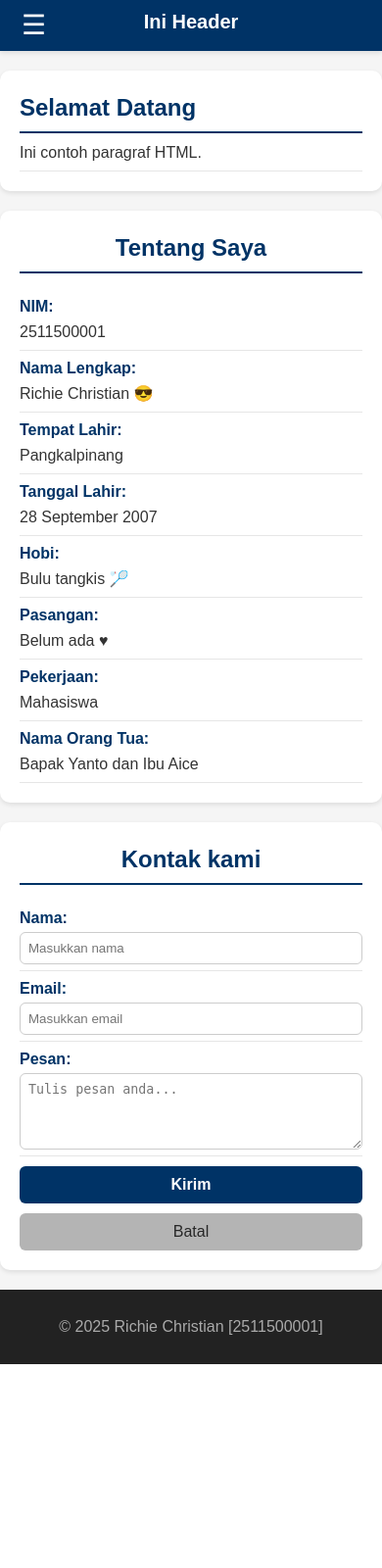
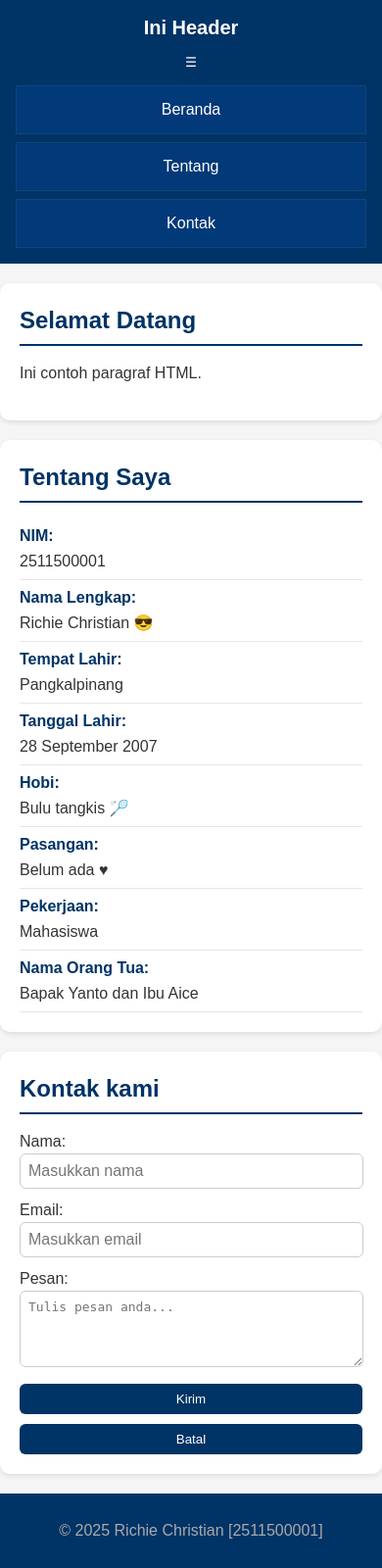
Before and after one commit to RichieChristian01/2511500001-PWD-TI1A-2526O, a PHP site: page /pertemuan-05/index.html in a window 390 px wide. Shown: the whole page at 98% size. Before the commit the page ends 1392 px from the top, so only its background shows below. Run offline with PHP 8.4, Linux system fonts and the light colour scheme.

Commit message:
styling nav menu mobile

```diff
--- a/pertemuan-05/style.css
+++ b/pertemuan-05/style.css
@@ -1,7 +1,3 @@
-html {
-    scroll-behavior: smooth;
-}
-
 body {
     margin: 0;
     font-family: Arial, sans-serif;
@@ -9,30 +5,80 @@ body {
     color: #333;
     line-height: 1.5;
   }
-header h1 {
-    color: #ffffff;
-}
 
 header {
-    background-color: #003366;
-    padding: 10px 0;
+    background: #003366;
+    color: #fff;
+    padding: 20px;
     text-align: center;
-    box-shadow: 0 2px 5px rgba(0, 0, 0, 0.1);
 }
 
 header ul {
-    list-style: none;
     display: flex;
     justify-content: center;
+    list-style:none;
     padding: 0;
-    margin-right: 10px;
+    margin: 10px 0 0;
 }
 
 header li a {
+color: #fff;
 text-decoration: none;
-    color: #ffffff;
-    font-weight: 600;
 padding: 6px 12px;
+}
+
+header h1 {
+margin: 0 0 8px;
+font-size: 20px;
+line-height: 1.2;
+}
+
+header ul {
+flex-direction: column;
+align-items: stretch;
+gap: 8px;
+margin: 8px 0 0;
+}
+
+header li a {
+display: block;
+padding: 12px 14px;
+border: 1px solid rgba(44, 95, 116, 0.35);
+background: rgba(18, 127, 196, 0.08);
+backdrop-filter: saturate(120%);
+}
+
+#home,
+#about,
+#contact {
+background-color: #ffffff;
+border-radius: 10px;
+padding: 20px;
+max-width: 700px;
+margin: 20px auto;
+box-shadow: 0 2px 5px rgba(0, 0, 0,
+0.1);
+}
+
+#home h2,
+#about h2,
+#contact h2 {
+color: #003366;
+border-bottom: 2px solid #003366;
+padding-bottom: 6px;
+margin-top: 0;
+margin-bottom: 16px;
+}
+
+#home p {
+text-align: justify;
+}
+
+footer {
+background: #003366;
+color: #aaa;
+text-align: center;
+padding: 10px;
 }
 
 header li a:hover {
@@ -52,40 +98,8 @@ header li a:active {
 background-color: #cc04a1;
 transform: translateY(1px);
 }
-.menu-toggle {
-    display: none;
-    font-size: 28px;
-    background: none;
-    border: none;
-    color: #fff;
-    cursor: pointer;
-}
 
-#home,
-#about,
-#contact {
-    background-color: #ffffff;
-    border-radius: 10px;
-    padding: 20px;
-    max-width: 700px;
-    margin: 20px auto;
-    box-shadow: 0 2px 5px rgba(0, 0, 0, 0.1);
-}
-
-#home h2,
-#about h2,
-#contact h2 {
-    color: #003366;
-    margin-top: 0;
-    padding-bottom: 6px;
-    border-bottom: 2px solid #003366;
-    text-align: center;
-    margin-bottom: 16px;
-}
-
-#home p,
-#about p,
-#contact label {
+#about p {
   display: flex;
   justify-content: flex-start;
   align-items: baseline;
@@ -94,8 +108,7 @@ header li a:active {
   border-bottom: 1px solid #e6e6e6;
 }
 
-#about strong,
-#contact label>span {
+#about strong {
   min-width: 180px;
   color: #003366;
   font-weight: 600;
@@ -104,118 +117,50 @@ header li a:active {
   flex-shrink: 0;
 }
 
-#contact input,
-#contact textarea {
-    flex: 1;
+form {
+  display: flex;
+  flex-direction: column;
+  gap: 10px;
+}
+
+input, textarea {
+  width: 95%;
+  padding: 8px;
   border: 1px solid #ccc;
   border-radius: 6px;
-    padding: 8px;
-    color: #000;
-    font-weight: normal;
-    margin: 0;
-    box-sizing: border-box;
+  font-size: 1em;
 }
 
-#contact button {
-    margin-top: 10px;
-    display: inline-block;
-    padding: 10px 24px;
-    font-size: 16px;
+button {
+  background-color: #003366;
+  color: white;
+  border: none;
+  padding: 8px;
   border-radius: 6px;
   cursor: pointer;
-    border: none;
-    margin-right: 8px;
 }
 
-#contact button[type="submit"] {
-    background-color: #003366;
-    color: #fff;
-    font-weight: 600;
-}
-
-#contact button[type="reset"] {
-    background-color: #b4b4b4;
-    color: #272727;
-    font-weight: 500;
-}
-
-#contact button[type="submit"]:hover {
-    background-color: #0379ee;
-    transform: translateY(-1px);
-    box-shadow: 0 2px 6px rgba(0, 0, 0, 0.2);
-    transition: background-color 0.3s ease;
-}
-
-#contact button[type="reset"]:hover {
-    background-color: #cccccc;
-    transform: translateY(-1px);
-}
-
-footer {
-    background: #222;
-    color: #aaa;
-    text-align: center;
-    padding: 10px;
+button:hover {
+  background-color: #89a2bc;
 }
 
 @media (max-width: 600px) {
-    .menu-toggle {
-        display: block;
-        position: absolute;
-        left: 16px;
-        top: 8px;
-    }
-    header nav {
-        display: none;
-        flex-direction: column;
-        background-color: #003366;
-        padding: 5px 0;
-        width: 100%;
-    }
-    nav.active {
-        display: flex;
-    }
-
-    header h1 {
-        margin: 0 0 8px;
-        font-size: 20px;
-        line-height: 1.2;
-    }
-
-    header ul {
-        flex-direction: column;
-        align-items: stretch;
-        gap: 8px;
-        margin: 8px 0 0;
-    }
-
-    header li a {
-        display: block;
-        padding: 12px 14px;
-        border: 1px solid rgba(255, 255, 255, .35);
-        background: rgba(255, 255, 255, .08);
-        backdrop-filter: saturate(120%);
-    }
-
-    #home p,
-    #about p,
-    #contact label {
+#about p {
     flex-direction: column;
     align-items: flex-start;
   }
 
-    #home h2,
-    #about strong,
-    #contact label>span {
+  header {
+padding: 16px;
+position: sticky;
+top: 0;
+z-index: 1000;
+}
+
+#about strong {
     text-align: left;
     padding-right: 0;
     margin-bottom: 2px;
   }
 
-    #contact input,
-    #contact textarea,
-    #contact button {
-        width: 100%;
 }
-
-}
```
Also changed, not shown: pertemuan-04/style.css (+6 -35 lines). Lines whose indentation alone changed are shown as unchanged.
